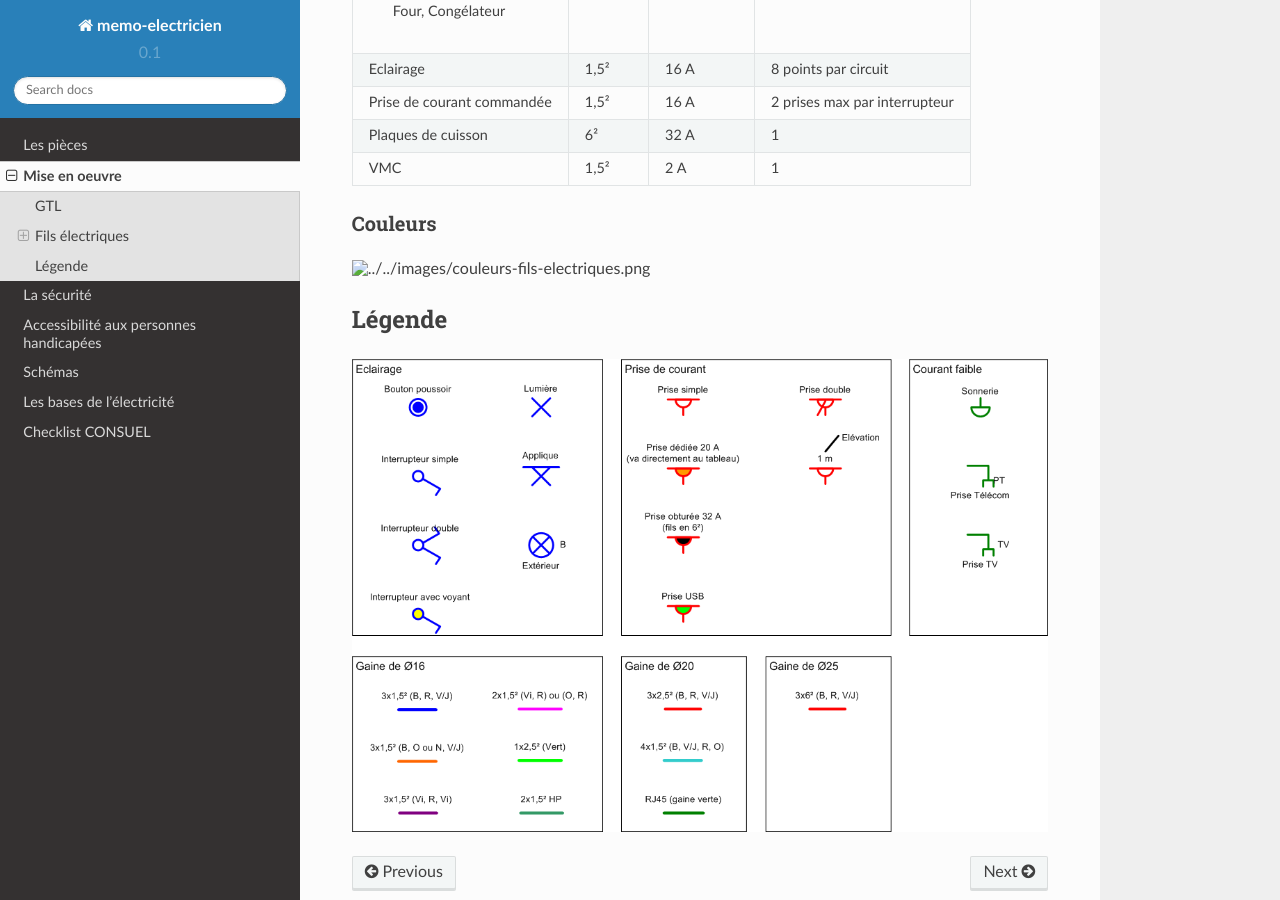
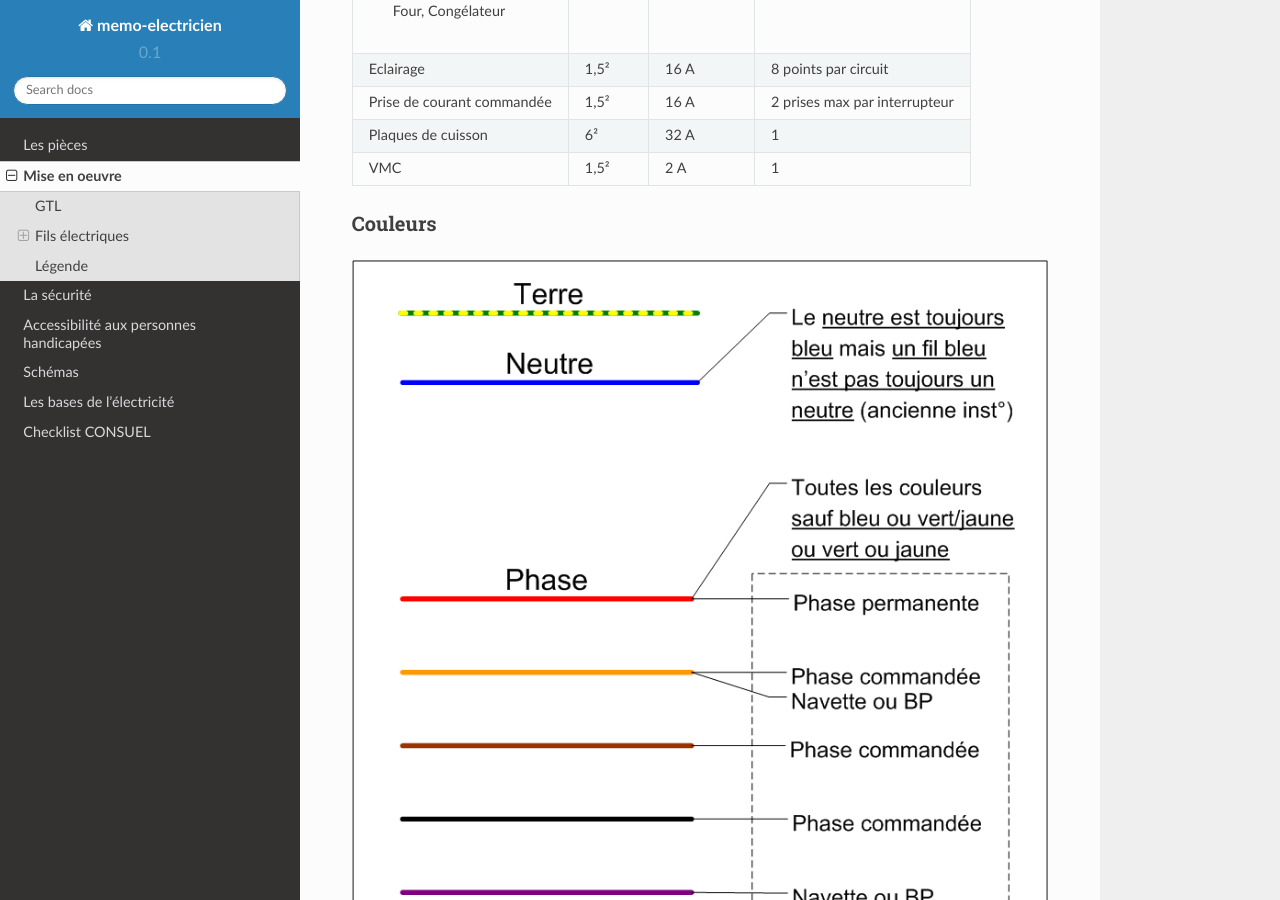
Before and after one commit to apallier/memo-electricien, a Sphinx documentation site: the page built from source/mise_en_oeuvre.rst, in a window 1280 px wide and 900 px high, scrolled down 955 px. Built offline with Sphinx 7.4.7 and the Read the Docs theme 2.0.0, drawn with Linux system fonts in a browser that asks for light colours.

Commit message:
Correction du lien vers l'image de la couleur des fils

```diff
--- a/source/mise_en_oeuvre.rst
+++ b/source/mise_en_oeuvre.rst
@@ -42,7 +42,7 @@ Sections
 Couleurs
 --------
 
-.. image:: ../../images/couleurs-fils-electriques.png
+.. image:: ../images/couleurs-fils-electriques.png
 
 Légende
 =======
```
